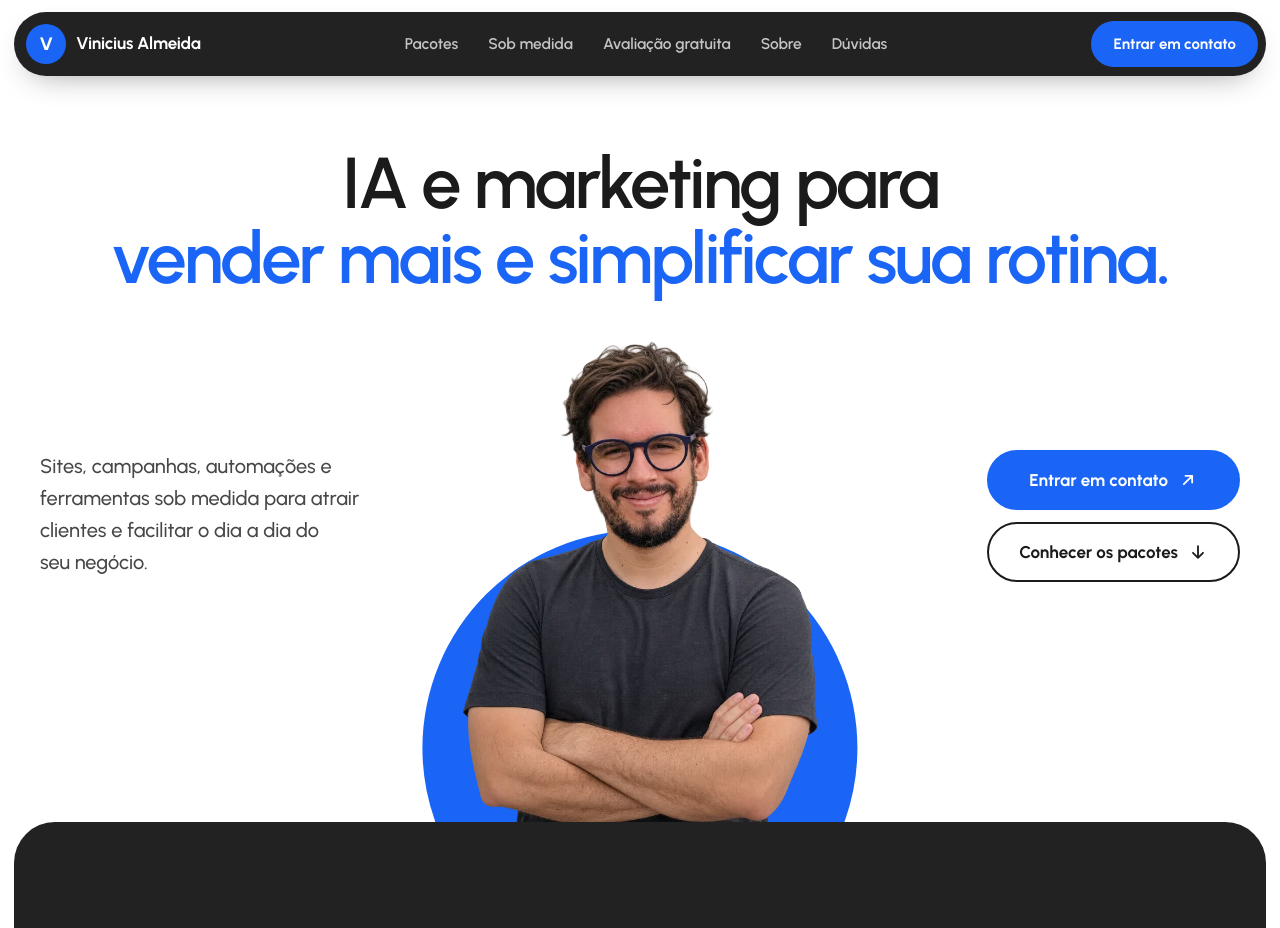
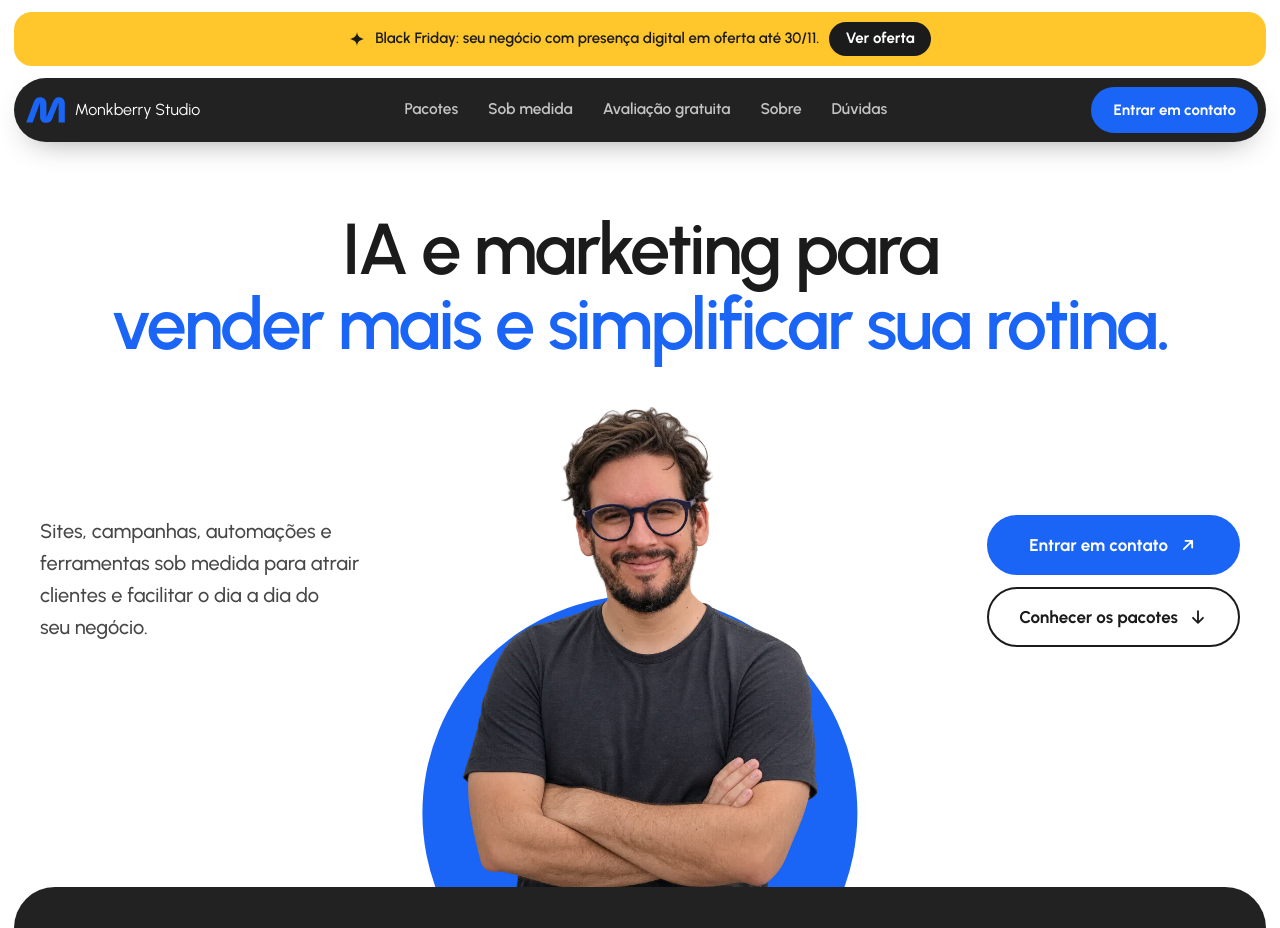
Before and after one commit to magnirostris/site-vinicius-almeida, a plain HTML site: page site/index.html in a window 1280 px wide. Shown: the top 928 px of the page. Drawn offline with Linux system fonts and the light colour scheme; a web font is replaced by a local one.

Commit message:
Rebatiza o site como Monkberry Studio, volta a faixa de Black Friday ao topo e troca o WhatsApp
- Logotipo "Monkberry Studio" (fonte Special Gothic Expanded One) com o novo M azul
- Icone da aba, icone do celular e imagem de compartilhamento refeitos
- Titulo, previa de compartilhamento, descricoes e rodape atualizados
- Faixa amarela de Black Friday no topo (ate 30/11) com botao para o pacote Presenca Digital
- Novo numero de WhatsApp

Co-Authored-By: Claude Sonnet 5.5 <noreply@anthropic.com>

```diff
--- a/site/assets/css/styles.css
+++ b/site/assets/css/styles.css
@@ -175,12 +175,12 @@ strong { font-weight: 700; }
 
 /* ---------- Aviso no topo (desativado por padrão; veja config.js → avisoTopo) ---------- */
 .announcement {
-  --focus: #fff;
+  --focus: var(--ink);
   margin: 12px var(--inset) 0;
   padding: 10px 20px;
   border-radius: 18px;
-  background: var(--accent-strong);
-  color: #fff;
+  background: var(--yellow);
+  color: var(--ink);
   font-size: .9375rem;
   font-weight: 600;
   line-height: 1.45;
@@ -202,12 +202,16 @@ strong { font-weight: 700; }
   .announcement .icon { display: none; }
 }
 .announcement__link {
+  padding: 6px 16px;
+  border-radius: 999px;
+  background: var(--ink);
   color: #fff;
   font-weight: 700;
-  text-decoration: underline;
-  text-underline-offset: 3px;
+  text-decoration: none;
+  white-space: nowrap;
+  transition: background-color .2s ease;
 }
-.announcement__link:hover { text-decoration-thickness: 2px; }
+.announcement__link:hover { background: #000; }
 
 /* ---------- Cabeçalho ---------- */
 .site-header {
@@ -238,24 +242,19 @@ strong { font-weight: 700; }
   align-items: center;
   gap: 10px;
   border-radius: 999px;
-  font-size: 1.0625rem;
-  font-weight: 700;
-  letter-spacing: -0.01em;
+  font-family: "Special Gothic Expanded One", var(--font);
+  font-size: 1rem;
+  font-weight: 400;
+  letter-spacing: 0;
   text-decoration: none;
   white-space: nowrap;
 }
 
 .brand__mark {
-  display: grid;
-  place-items: center;
-  width: 40px;
-  height: 40px;
-  border-radius: 50%;
-  background: var(--accent);
-  color: #fff;
-  font-size: 1.125rem;
-  font-weight: 800;
-  line-height: 1;
+  display: block;
+  width: auto;
+  height: 26px;
+  flex: none;
 }
 
 .site-nav { margin-inline: auto; }
--- a/site/assets/js/config.js
+++ b/site/assets/js/config.js
@@ -14,7 +14,7 @@ window.SITE_CONFIG = {
    * Se o número ficar vazio ou inválido, nenhum link de WhatsApp é gerado:
    * os botões apenas avisam que o contato está em configuração.
    */
-  whatsapp: "(82) 99957-8345",
+  whatsapp: "(82) 99831-6257",
 
   /* Mensagens que já aparecem escritas quando a conversa abre no WhatsApp. */
   mensagensWhatsApp: {
@@ -34,11 +34,11 @@ window.SITE_CONFIG = {
    *   ate:       último dia do aviso, no formato AAAA-MM-DD (opcional). Depois dele, o aviso some sozinho.
    */
   avisoTopo: {
-    ativo: false,
-    texto: "",
-    textoLink: "",
-    link: "",
-    ate: "",
+    ativo: true,
+    texto: "Black Friday: seu negócio com presença digital em oferta até 30/11.",
+    textoLink: "Ver oferta",
+    link: "#presenca",
+    ate: "2026-11-30",
   },
 
   /*
--- a/site/index.html
+++ b/site/index.html
@@ -3,16 +3,16 @@
 <head>
   <meta charset="utf-8">
   <meta name="viewport" content="width=device-width, initial-scale=1">
-  <title>Vinicius Almeida · IA e marketing para pequenos negócios</title>
-  <meta name="description" content="IA e marketing para pequenos negócios: sites, campanhas, automações e ferramentas sob medida para vender mais e simplificar a rotina. Avaliação gratuita.">
+  <title>Monkberry Studio | IA, Design e Marketing</title>
+  <meta name="description" content="IA, design e marketing para pequenos negócios: sites, campanhas, automações e ferramentas sob medida para vender mais e facilitar a rotina. Avaliação gratuita.">
   <meta name="theme-color" content="#ffffff">
 
   <!-- Compartilhamento (WhatsApp, Facebook, LinkedIn, X) -->
   <meta property="og:type" content="website">
   <meta property="og:locale" content="pt_BR">
-  <meta property="og:site_name" content="Vinicius Almeida · IA e marketing">
-  <meta property="og:title" content="Vinicius Almeida · IA e marketing para pequenos negócios">
-  <meta property="og:description" content="Sites, campanhas, automações e ferramentas sob medida para atrair clientes e facilitar o dia a dia do seu negócio.">
+  <meta property="og:site_name" content="Monkberry Studio">
+  <meta property="og:title" content="Monkberry Studio | IA, Design e Marketing">
+  <meta property="og:description" content="IA, design e marketing sob medida: sites, campanhas, automações e ferramentas para atrair clientes e facilitar o dia a dia do seu negócio.">
   <!-- Endereço do site. Com domínio próprio, troque "https://darling-griffin-170881.netlify.app"
        pelo domínio nestas três linhas (canonical, og:url e og:image). -->
   <link rel="canonical" href="https://darling-griffin-170881.netlify.app/">
@@ -20,7 +20,7 @@
   <meta property="og:image" content="https://darling-griffin-170881.netlify.app/assets/img/og-image.jpg">
   <meta property="og:image:width" content="1200">
   <meta property="og:image:height" content="630">
-  <meta property="og:image:alt" content="Vinicius Almeida · IA e marketing para vender mais e simplificar sua rotina.">
+  <meta property="og:image:alt" content="Monkberry Studio · IA e marketing para vender mais e simplificar sua rotina.">
   <meta name="twitter:card" content="summary_large_image">
 
   <link rel="icon" href="favicon.svg" type="image/svg+xml">
@@ -28,7 +28,7 @@
 
   <link rel="preconnect" href="https://fonts.googleapis.com">
   <link rel="preconnect" href="https://fonts.gstatic.com" crossorigin>
-  <link rel="stylesheet" href="https://fonts.googleapis.com/css2?family=Urbanist:wght@400..800&display=swap">
+  <link rel="stylesheet" href="https://fonts.googleapis.com/css2?family=Urbanist:wght@400..800&family=Special+Gothic+Expanded+One&display=swap">
   <link rel="stylesheet" href="assets/css/styles.css">
 
   <script>document.documentElement.classList.replace('no-js', 'js');</script>
@@ -66,8 +66,8 @@
   <header class="site-header">
     <div class="site-header__bar">
       <a class="brand" href="#inicio">
-        <span class="brand__mark" aria-hidden="true">V</span>
-        <span class="brand__name">Vinicius Almeida</span>
+        <img class="brand__mark" src="assets/img/logo-m.svg" alt="" width="208" height="140">
+        <span class="brand__name">Monkberry Studio</span>
       </a>
 
       <nav class="site-nav" id="site-nav" aria-label="Principal">
@@ -134,7 +134,7 @@
         </div>
 
         <div class="packages__grid">
-          <article class="package" aria-labelledby="pacote-presenca">
+          <article class="package" id="presenca" aria-labelledby="pacote-presenca">
             <div class="package__top">
               <span class="package__icon" aria-hidden="true"><svg class="icon"><use href="#i-browser"/></svg></span>
               <span class="package__index" aria-hidden="true">01</span>
@@ -501,8 +501,8 @@
   <footer class="site-footer">
     <div class="container site-footer__layout">
       <a class="brand" href="#inicio">
-        <span class="brand__mark" aria-hidden="true">V</span>
-        <span class="brand__name">Vinicius Almeida</span>
+        <img class="brand__mark" src="assets/img/logo-m.svg" alt="" width="208" height="140">
+        <span class="brand__name">Monkberry Studio</span>
       </a>
       <nav class="site-footer__nav" aria-label="Rodapé">
         <ul>
@@ -513,7 +513,7 @@
           <li><a href="#duvidas">Dúvidas</a></li>
         </ul>
       </nav>
-      <p class="site-footer__copy">© <span data-year>2026</span> Vinicius Almeida · IA e marketing</p>
+      <p class="site-footer__copy">© <span data-year>2026</span> Monkberry Studio | IA, Design e Marketing</p>
     </div>
   </footer>
 
```
Also changed, not shown: site/assets/img/apple-touch-icon.png, site/assets/img/logo-m.svg (added), site/assets/img/og-image.jpg, site/favicon.svg.
